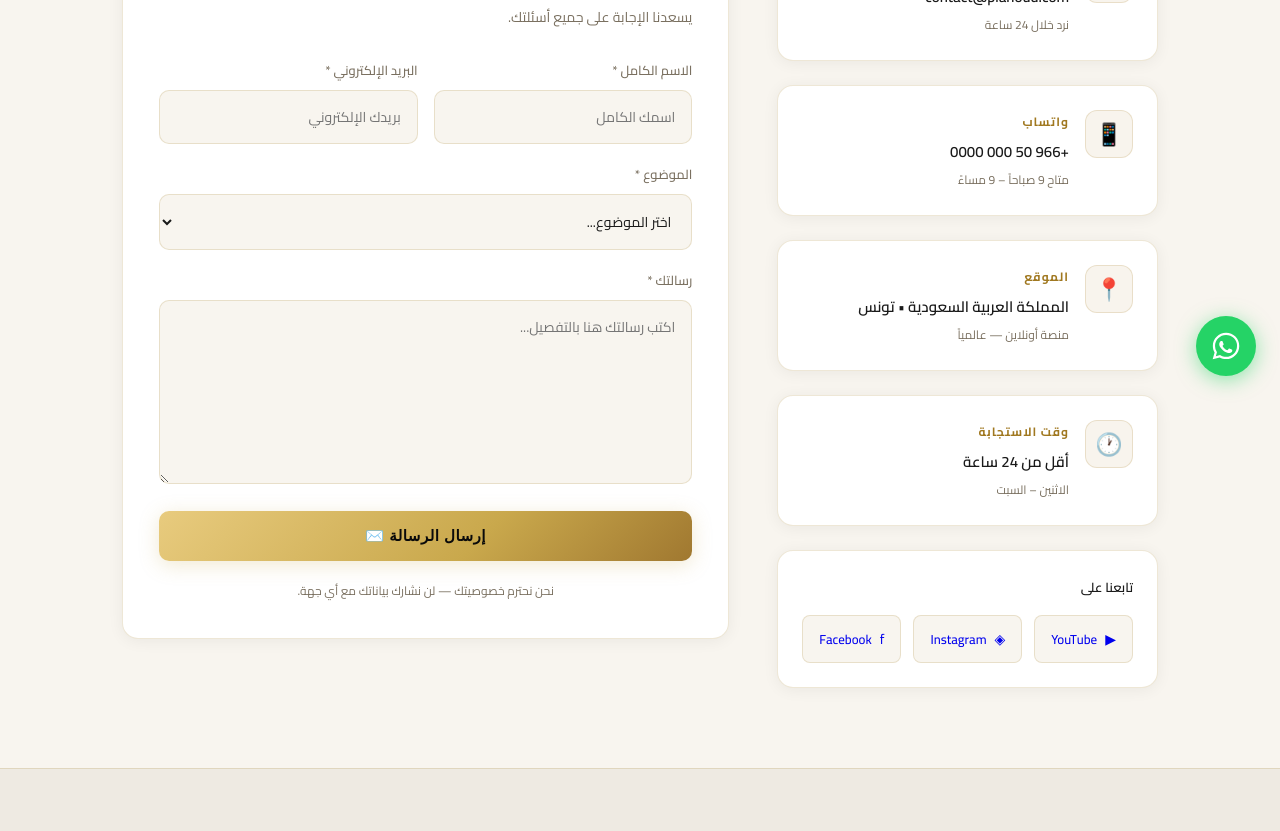
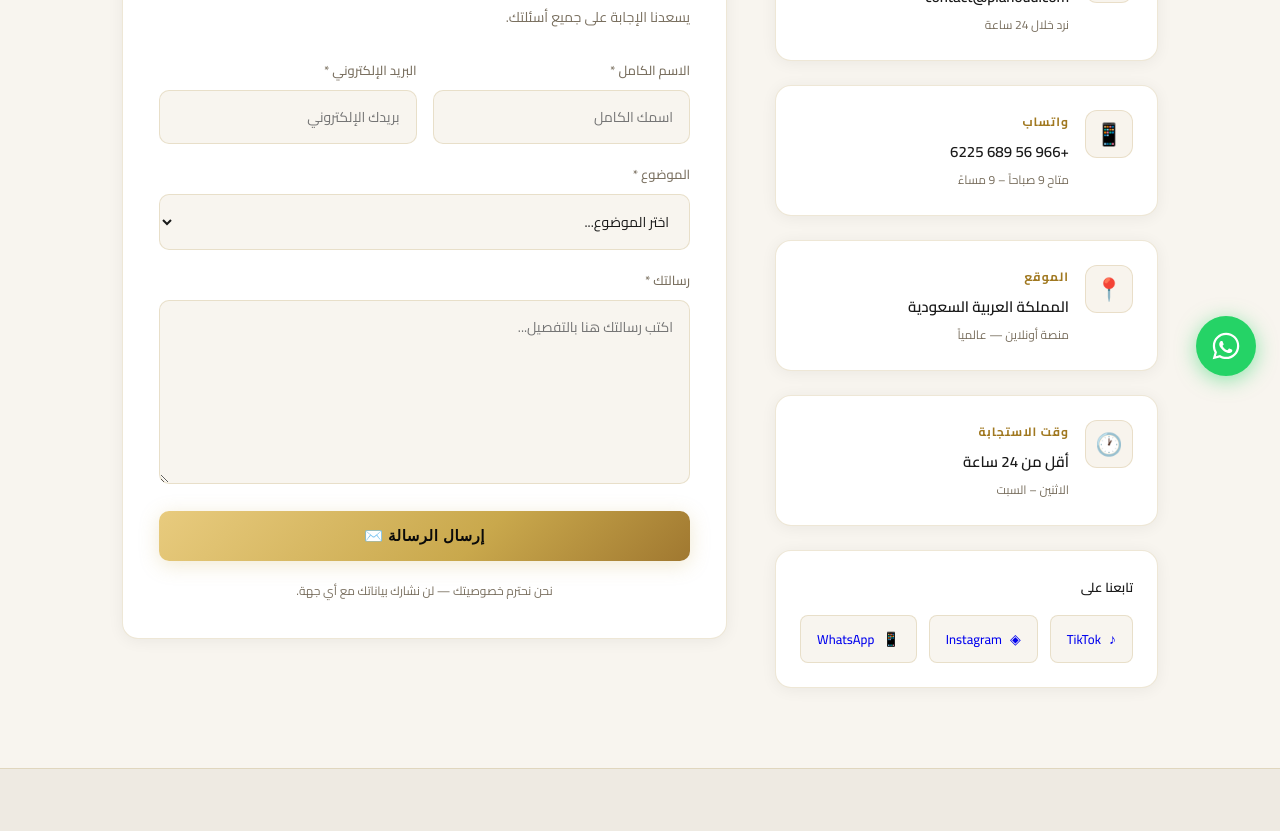
Before and after one commit to abirdakhlaoui/pianoud, a Next.js app: page /contact in a window 1280 px wide. Shown: the part 400-1231 px from the top of the page. Built offline with nearby package versions, Linux system fonts and the light colour scheme; no server answers.

Commit message:
Fix contact page: real WhatsApp number, remove Tunisia, update social links to match footer

```diff
--- a/src/app/contact/page.tsx
+++ b/src/app/contact/page.tsx
@@ -82,13 +82,13 @@ export default function ContactPage() {
               {
                 icon:"📱",
                 title_en:"WhatsApp",       title_ar:"واتساب",
-                value:"+966 50 000 0000",
+                value:"+966 56 689 6225",
                 desc_en:"Available 9am–9pm GST", desc_ar:"متاح 9 صباحاً – 9 مساءً",
               },
               {
                 icon:"📍",
                 title_en:"Location",       title_ar:"الموقع",
-                value: isAr ? "المملكة العربية السعودية • تونس" : "Saudi Arabia • Tunisia",
+                value: isAr ? "المملكة العربية السعودية" : "Saudi Arabia",
                 desc_en:"Online platform, worldwide", desc_ar:"منصة أونلاين — عالمياً",
               },
               {
@@ -119,9 +119,9 @@ export default function ContactPage() {
               </p>
               <div style={{ display:"flex", gap:12 }}>
                 {[
-                  { label:"YouTube",   icon:"▶", color:"#f87171", href:"#" },
-                  { label:"Instagram", icon:"◈", color:"#c084fc", href:"#" },
-                  { label:"Facebook",  icon:"f", color:"#60a5fa", href:"#" },
+                  { label:"TikTok",    icon:"♪", color:"#f87171", href:"https://www.tiktok.com/@pianoud_academy?_r=1&_t=ZS-98kK27CE9jR" },
+                  { label:"Instagram", icon:"◈", color:"#c084fc", href:"https://www.instagram.com/pianoud_academy?utm_source=ig_web_button_share_sheet&igsh=ZDNlZDc0MzIxNw==" },
+                  { label:"WhatsApp",  icon:"📱", color:"#25D366", href:"https://wa.me/966566896225" },
                 ].map((s: any) => (
                   <a key={s.label} href={s.href} target="_blank" rel="noopener noreferrer"
                     style={{ display:"flex", alignItems:"center", gap:8, padding:"10px 16px", borderRadius:8, border:"1px solid var(--border)", textDecoration:"none", transition:"all 0.2s", background:"var(--ink)" }}
```
